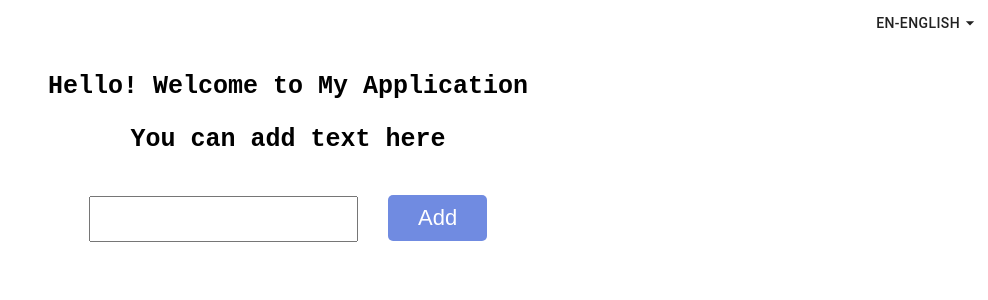
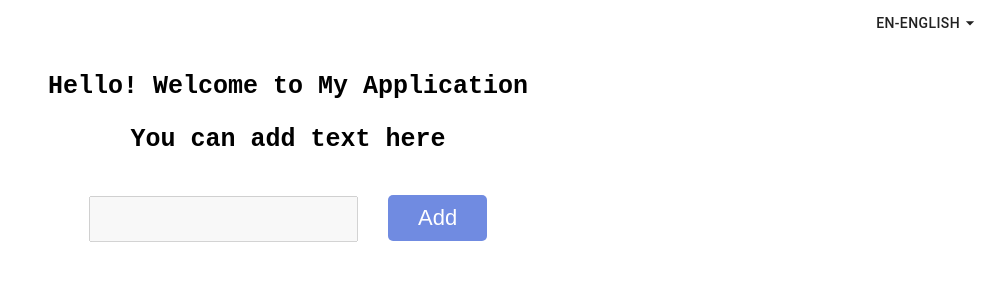
Before and after one commit to theydvgaurav/multi-language, a React (Create React App) app: page / in a window 1280 px wide. Shown: the top 300 px of the page, without its empty margins (292-1280 px from the left). Built offline with nearby package versions, Linux system fonts and the light colour scheme; what i18next-xhr-backend would draw is missing.

Commit message:
Update App.js

```diff
--- a/src/App.js
+++ b/src/App.js
@@ -25,7 +25,7 @@ function App() {
           <p>{t("hello_welcome_my_application")}</p>
           <p>{t("you_can_add_text_here")}</p>
           <form onSubmit={addHandler} >
-            <input value={text} className='input' onChange={e => settext(e.target.value)} />
+            <input value={text} className='input' onChange={e => settext(e.target.value)} disabled />
             <input type="submit" className='submit' value={t("add")} />
           </form>
           <div className='outputContainer' >
```
